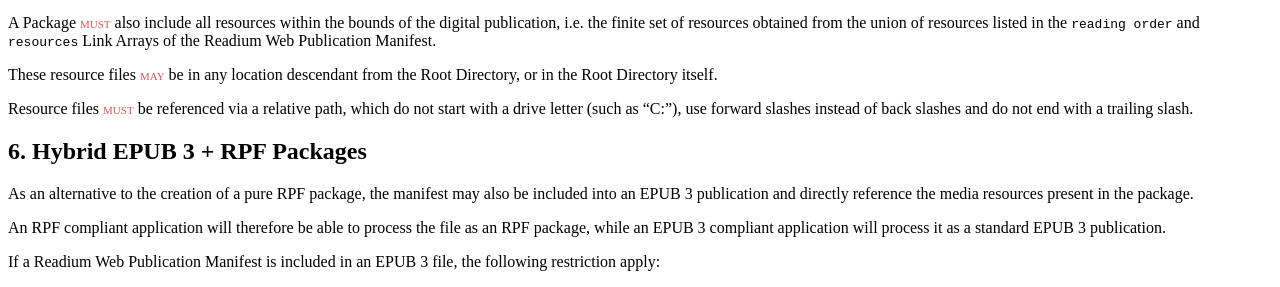
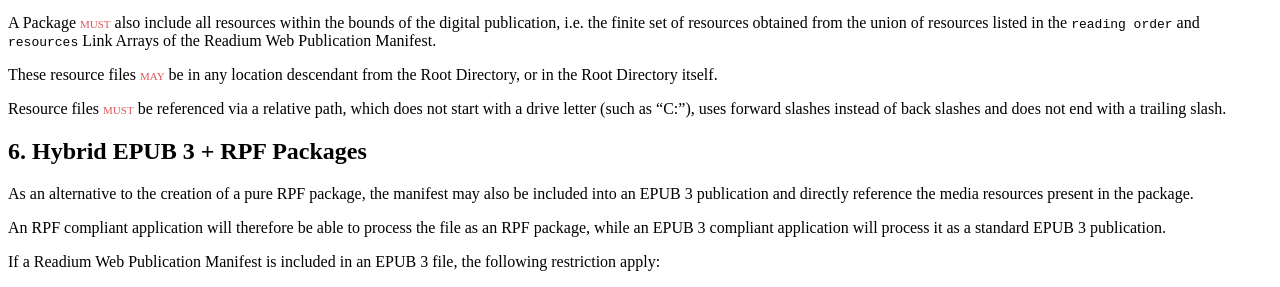
Before and after one commit to readium/webpub-manifest, a Jekyll site: the page built from packaging.md, in a window 1280 px wide. Shown: the part 1333-1620 px from the top of the page. Built offline with Jekyll 4.4.1, drawn with Linux system fonts in a browser that asks for light colours; our own code applies the rules of GitHub Pages for plain Markdown files; comment, search, counter and statistics services are not loaded.

Commit message:
typo correction

```diff
--- a/packaging.md
+++ b/packaging.md
@@ -59,7 +59,7 @@
 
 These resource files <strong class="rfc">may</strong> be in any location descendant from the Root Directory, or in the Root Directory itself.
 
-Resource files <strong class="rfc">must</strong> be referenced via a relative path, which do not start with a drive letter (such as "C:"), use forward slashes instead of back slashes and do not end with a trailing slash.
+Resource files <strong class="rfc">must</strong> be referenced via a relative path, which does not start with a drive letter (such as "C:"), uses forward slashes instead of back slashes and does not end with a trailing slash.
 
 
 ## 6. Hybrid EPUB 3 + RPF Packages
```
